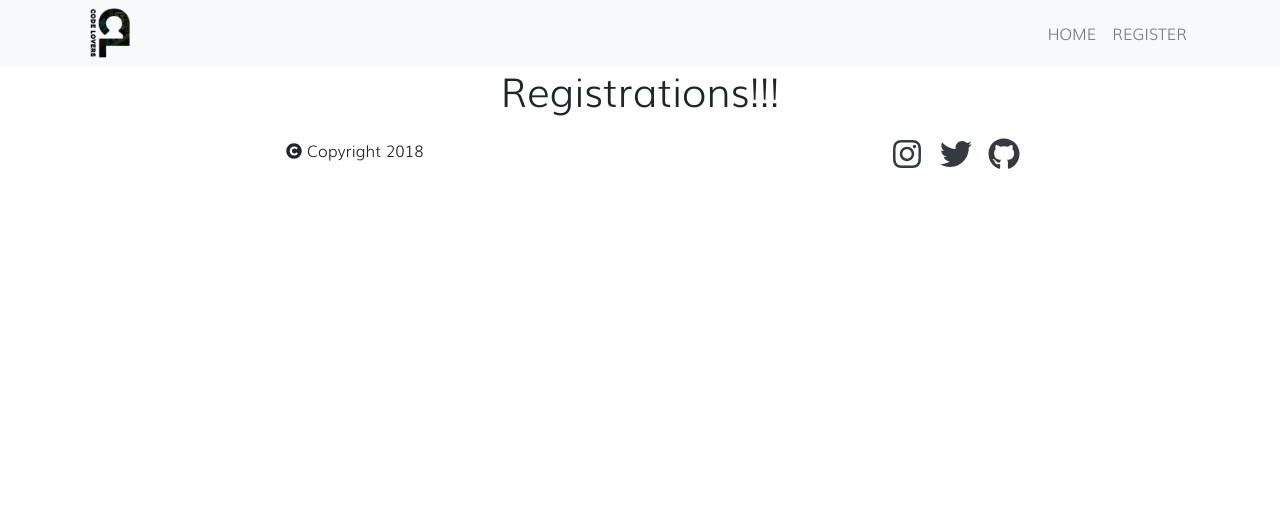
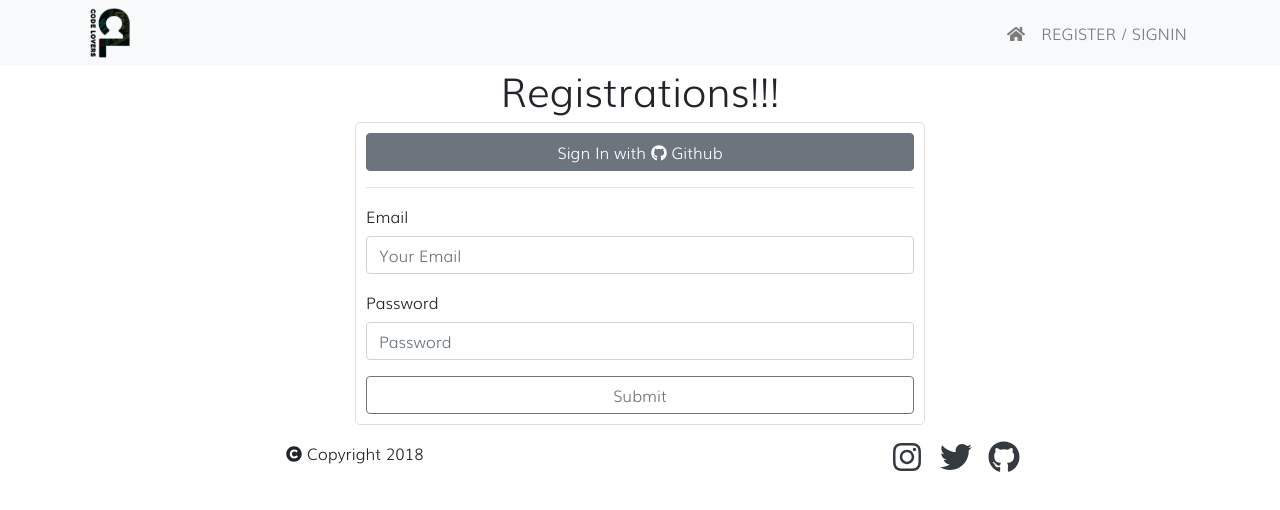
Before and after one commit to codeLovers1/codelovers_website, a React (Create React App) app in the folder client/: page /register in a window 1280 px wide. Shown: the top 510 px of the page. Built offline with nearby package versions, Linux system fonts and the light colour scheme.

Commit message:
login component template

```diff
--- a/client/src/App.js
+++ b/client/src/App.js
@@ -1,24 +1,29 @@
 import React, { Component } from "react";
-import { library } from "@fortawesome/fontawesome-svg-core";
-import { faSpinner, faCopyright } from "@fortawesome/free-solid-svg-icons";
-import { fab } from "@fortawesome/free-brands-svg-icons";
 import { Switch, Route } from "react-router-dom";
-
+import { NavigationBar } from "./components/Common/";
+import Footer from "./components/Footer/Footer";
+import "./loadIcons";
 import "./App.css";
 import routes from "./routes";
 
-// add icons to the library
-library.add(faSpinner, faCopyright, fab);
+class App extends Component {
+  constructor() {
+    super();
 
-class App extends Component {
+    this.state = {
+      authenticated: false
+    };
+  }
   render() {
     return (
       <div className="App">
+        <NavigationBar authenticated={this.state.authenticated} />
         <Switch>
           {routes.map((route, i) => (
             <Route key={i} {...route} />
           ))}
         </Switch>
+        <Footer />
       </div>
     );
   }
--- a/client/src/components/Common/Nav.js
+++ b/client/src/components/Common/Nav.js
@@ -1,4 +1,5 @@
 import React, { Component } from "react";
+import { FontAwesomeIcon } from "@fortawesome/react-fontawesome";
 import {
   Navbar,
   NavbarToggler,
@@ -41,14 +42,22 @@ class NavigationBar extends Component {
             <Nav className="ml-auto text-uppercase" navbar>
               <NavItem>
                 <NavLink tag={Link} to="/">
-                  Home
+                  <FontAwesomeIcon icon="home" />
                 </NavLink>
               </NavItem>
-              <NavItem>
-                <NavLink tag={Link} to="/register">
-                  Register
-                </NavLink>
-              </NavItem>
+              {this.props.authenticated ? (
+                <NavItem>
+                  <NavLink tag={Link} to="/logout">
+                    <FontAwesomeIcon icon="sign-out-alt" />
+                  </NavLink>
+                </NavItem>
+              ) : (
+                <NavItem>
+                  <NavLink tag={Link} to="/register">
+                    Register / SignIn
+                  </NavLink>
+                </NavItem>
+              )}
             </Nav>
           </Collapse>
         </Container>
--- /dev/null
+++ b/client/src/components/Login/Login.css
@@ -0,0 +1,5 @@
+.Login-form {
+  border: 1px solid #ddd;
+  border-radius: 5px;
+  padding: 10px;
+}
--- /dev/null
+++ b/client/src/components/Login/Login.js
@@ -0,0 +1,79 @@
+import React, { Component } from "react";
+import {
+  Container,
+  Row,
+  Col,
+  Form,
+  FormGroup,
+  Label,
+  Input,
+  Button
+} from "reactstrap";
+import { FontAwesomeIcon } from "@fortawesome/react-fontawesome";
+import "./Login.css";
+
+class Login extends Component {
+  constructor() {
+    super();
+    this.authWithEmailAndPassword = this.authWithEmailAndPassword.bind();
+  }
+
+  authWithEmailAndPassword(event) {
+    event.preventDefualt();
+    console.table([
+      {
+        email: event.emailInput.value,
+        password: event.passwordInput.value
+      }
+    ]);
+  }
+
+  render() {
+    return (
+      <Container>
+        <Row>
+          <Col
+            xs="12"
+            sm="12"
+            md={{ size: 6, offset: 3 }}
+            className="Login-form"
+          >
+            <Button color="secondary" block>
+              Sign In with <FontAwesomeIcon icon={["fab", "github"]} /> Github
+            </Button>
+            <hr className="mt-3 mb-3" />
+            <Form onSubmit={event => this.authWithEmailAndPassword(event)}>
+              <FormGroup>
+                <Label for="email" className="float-left">
+                  Email
+                </Label>
+                <Input
+                  type="email"
+                  name="email"
+                  id="email"
+                  placeholder="Your Email"
+                />
+              </FormGroup>
+              <FormGroup>
+                <Label for="password" className="float-left">
+                  Password
+                </Label>
+                <Input
+                  type="password"
+                  name="password"
+                  id="password"
+                  placeholder="Password"
+                />
+              </FormGroup>
+              <Button outline color="secondary" block>
+                Submit
+              </Button>
+            </Form>
+          </Col>
+        </Row>
+      </Container>
+    );
+  }
+}
+
+export default Login;
--- /dev/null
+++ b/client/src/loadIcons.js
@@ -0,0 +1,11 @@
+import { library } from "@fortawesome/fontawesome-svg-core";
+import {
+  faSpinner,
+  faCopyright,
+  faHome,
+  faSignOutAlt
+} from "@fortawesome/free-solid-svg-icons";
+import { fab } from "@fortawesome/free-brands-svg-icons";
+
+// add icons to the library
+library.add(faSpinner, faCopyright, fab, faHome, faSignOutAlt);
--- a/client/src/pages/Home/Home.js
+++ b/client/src/pages/Home/Home.js
@@ -1,18 +1,15 @@
 import React from "react";
-import { NavigationBar, SlackInvitation } from "../../components/Common";
+import { SlackInvitation } from "../../components/Common";
 import Header from "../../components/Header/Header";
 import About from "../../components/About/About";
 import Meetups from "../../components/Meetups/Meetups";
-import Footer from "../../components/Footer/Footer";
 
 const Home = props => (
   <div>
-    <NavigationBar />
     <Header />
     <About />
     <Meetups />
     <SlackInvitation />
-    <Footer />
   </div>
 );
 
--- a/client/src/pages/Registration/Registration.js
+++ b/client/src/pages/Registration/Registration.js
@@ -1,14 +1,12 @@
 import React from "react";
-import { NavigationBar } from "../../components/Common";
-import Footer from "../../components/Footer/Footer";
+import Login from "../../components/Login/Login";
 
 const Registration = props => (
   <div>
-    <NavigationBar />
     <div>
       <h1>Registrations!!!</h1>
     </div>
-    <Footer />
+    <Login />
   </div>
 );
 
```
